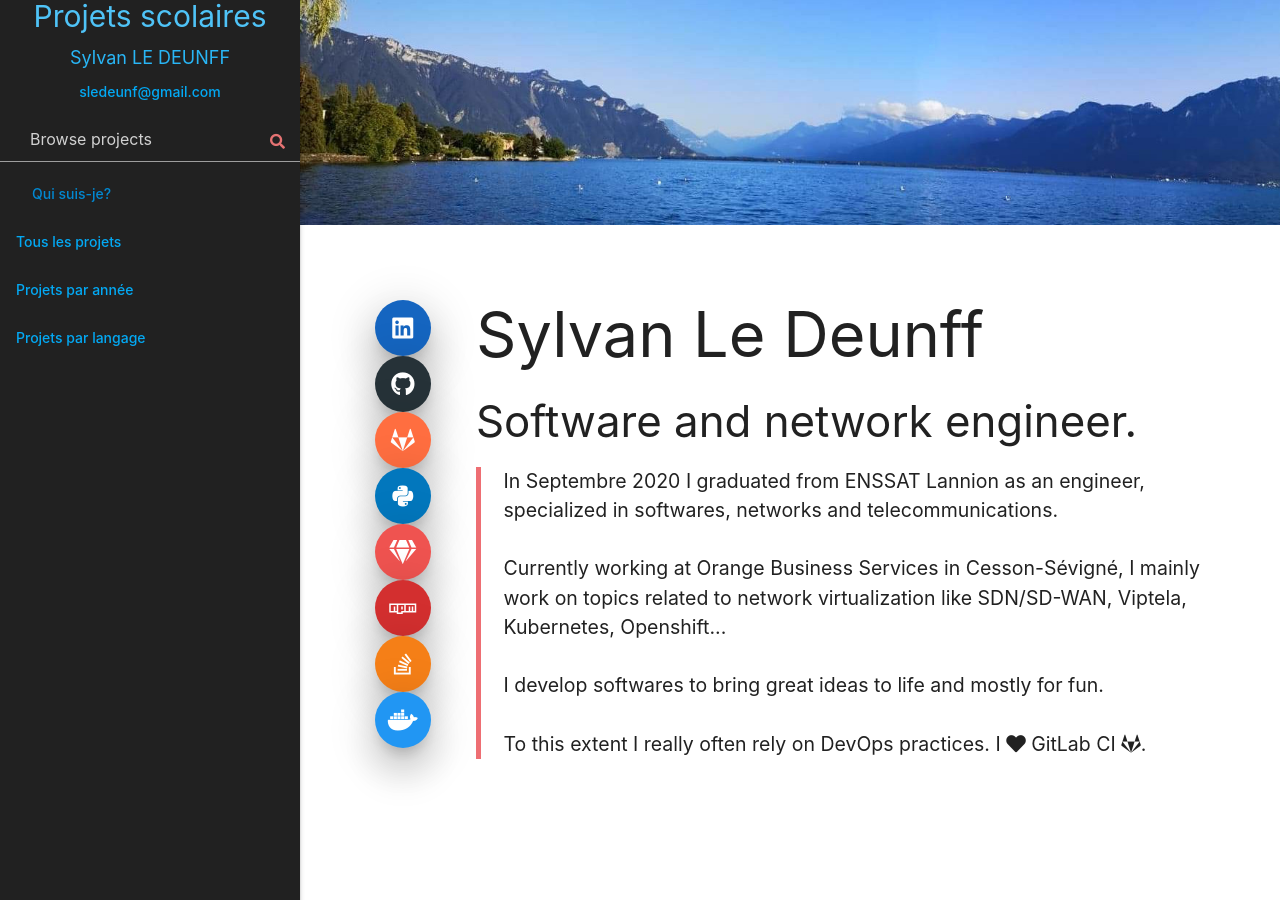
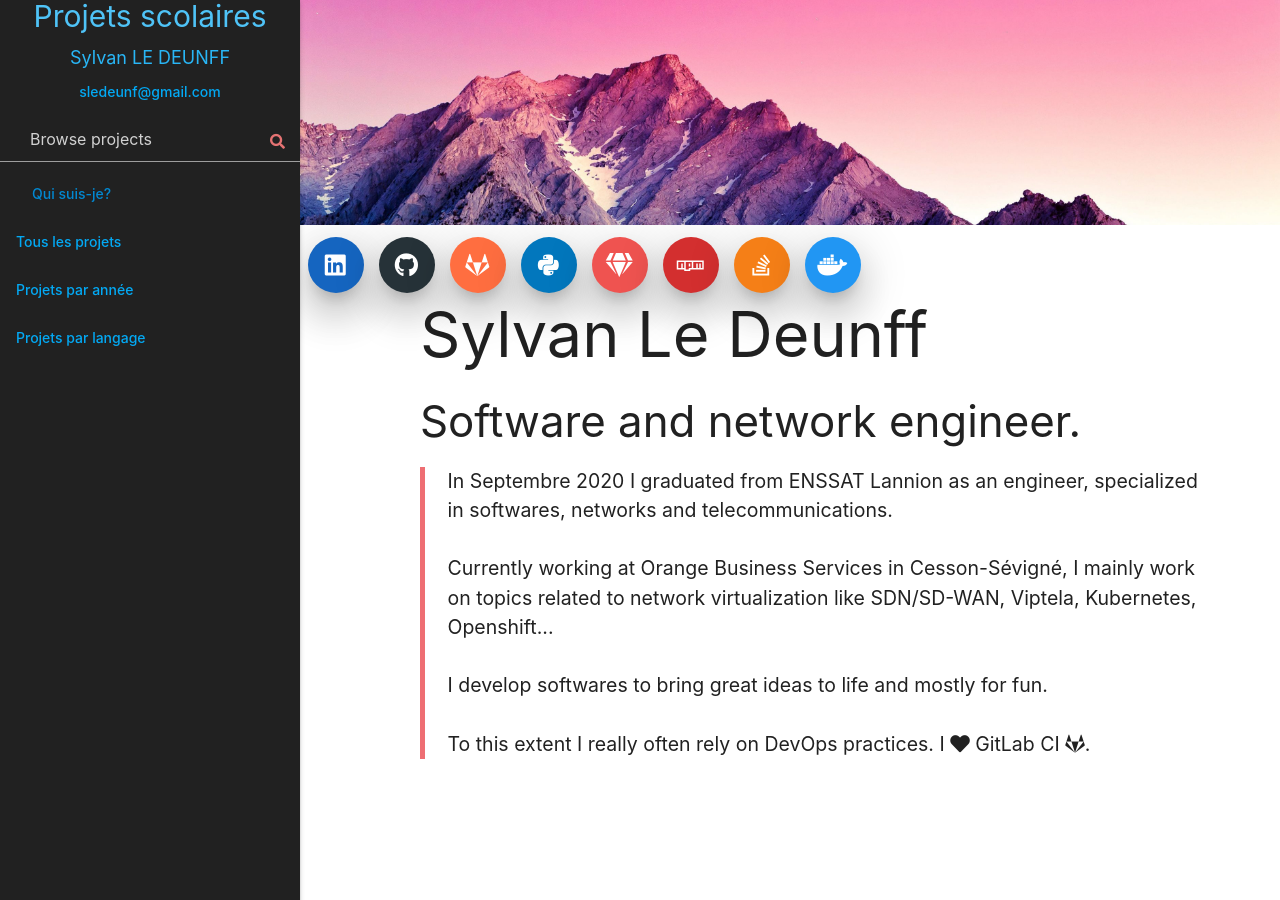
Before and after one commit to sylvanld-enssat/sylvanld-enssat.github.io, a Jekyll site: the page built from index.html, in a window 1280 px wide. Built offline with Jekyll 4.4.1, drawn with Linux system fonts in a browser that asks for light colours; a style sheet for code colours, icons or effects is not loaded.

Commit message:
change home style

```diff
--- a/index.html
+++ b/index.html
@@ -6,28 +6,30 @@ layout: default
     #cover {
         width: 100%;
         height: 15rem;
-        background: url('/assets/img/lake.jpg');
+        background: url('/assets/img/mountain.jpg');
         background-size: cover;
         position: relative;
-    }
-
-    .profile {
-        position: absolute;
-        max-width: 10rem;
-        right: 0;
-        margin: 2.5rem;
     }
 
     main {
         display: flex;
         padding: 5rem;
     }
+
+    .social-networks {
+        justify-content: center;
+        bottom: -5rem;
+        position: absolute;
+        background: transparent;
+    }
+
+    .social-networks>a {
+        margin: 0.5rem
+    }
 </style>
 
-<div id="cover"></div>
-
-<main>
-    <aside style="display: flex; flex-direction: column;">
+<div id="cover">
+    <div class="social-networks" style="display: flex">
         <a href="https://www.linkedin.com/in/sylvan-le-deunff/"
             class="btn-floating pulse btn-large z-depth-5 blue darken-3" target="linkedin">
             <i class="fab fa-linkedin"></i>
@@ -66,7 +68,11 @@ layout: default
         <a class="btn-floating pulse btn-large z-depth-5 blue">
             <i class="fab fa-docker"></i>
         </a>
-    </aside>
+        </nav>
+    </div>
+</div>
+
+<main>
     <div style="padding-left: 3em">
         <h1 style="margin-top:0">Sylvan Le Deunff</h1>
         <h3>Software and network engineer.</h3>
```
